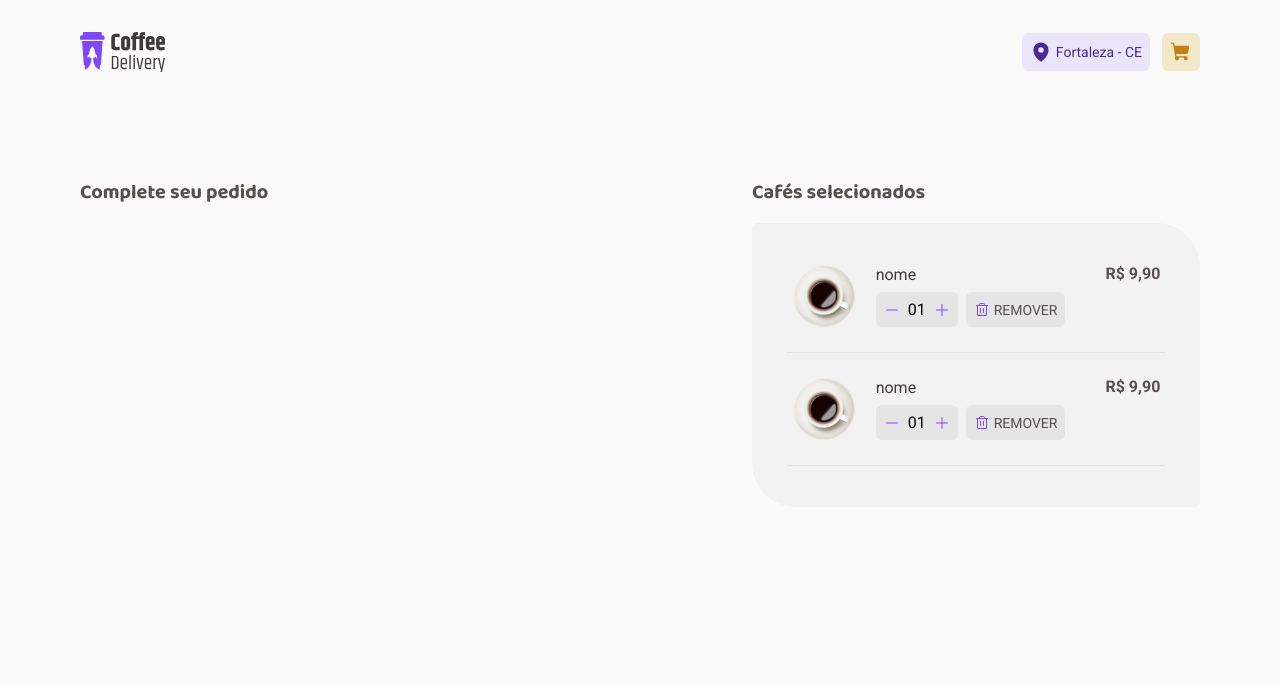
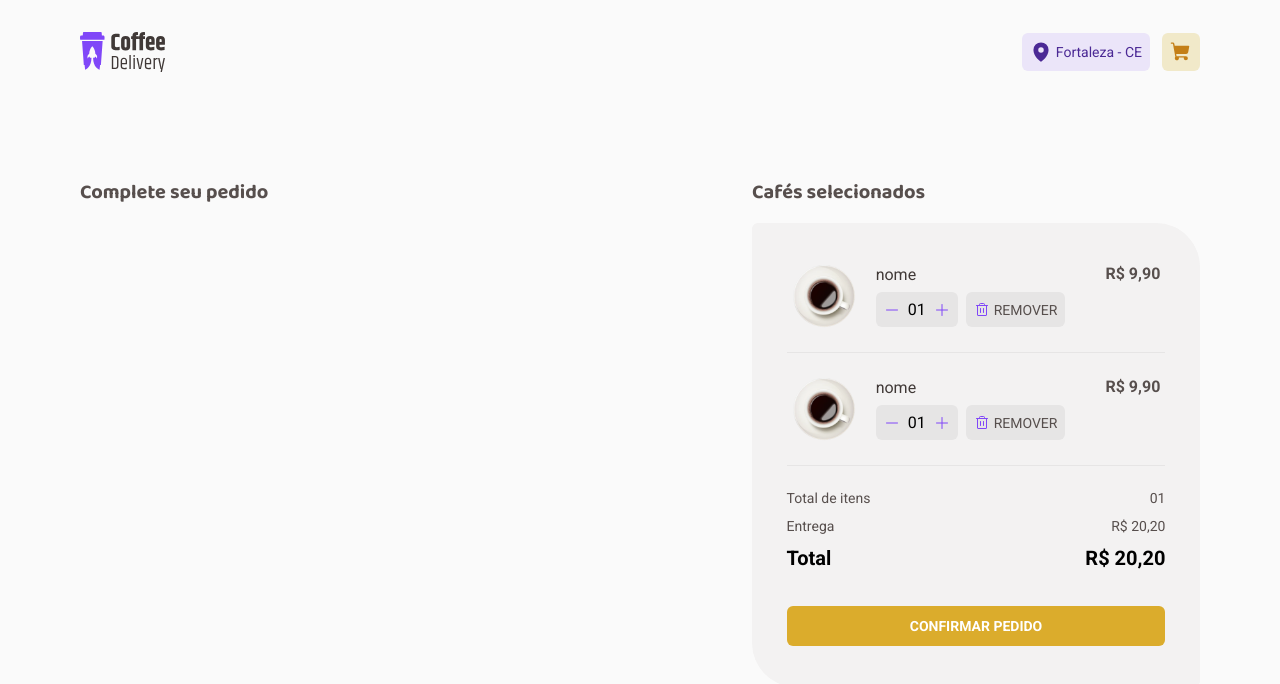
Before and after one commit to milsucruz/coffee-delivery-ts, a React (Vite) app: page /checkout in a window 1280 px wide. Shown: the top 684 px of the page. Built offline with nearby package versions, Linux system fonts and the light colour scheme.

Commit message:
CoffeeCard FinalBill

```diff
--- a/src/pages/Checkout/components/CheckoutCart/index.tsx
+++ b/src/pages/Checkout/components/CheckoutCart/index.tsx
@@ -1,5 +1,10 @@
 import { CoffeeCard } from '../CoffeeCard'
-import { CheckoutCartContainer, CheckoutCartContent } from './styles'
+import {
+  CheckoutCartContainer,
+  CheckoutCartContent,
+  CheckoutInfos,
+  FinalBill,
+} from './styles'
 
 export function CheckoutCart() {
   return (
@@ -9,6 +14,25 @@ export function CheckoutCart() {
       <CheckoutCartContent>
         <CoffeeCard />
         <CoffeeCard />
+
+        <FinalBill>
+          <CheckoutInfos>
+            <p>Total de itens</p>
+            <p>01</p>
+          </CheckoutInfos>
+
+          <CheckoutInfos>
+            <p>Entrega</p>
+            <p>R$ 20,20</p>
+          </CheckoutInfos>
+
+          <CheckoutInfos>
+            <span>Total</span>
+            <span>R$ 20,20</span>
+          </CheckoutInfos>
+
+          <button type="submit">confirmar pedido</button>
+        </FinalBill>
       </CheckoutCartContent>
     </CheckoutCartContainer>
   )
--- a/src/pages/Checkout/components/CheckoutCart/styles.ts
+++ b/src/pages/Checkout/components/CheckoutCart/styles.ts
@@ -1,6 +1,7 @@
 import styled from 'styled-components'
 
 export const CheckoutCartContainer = styled.div``
+
 export const CheckoutCartContent = styled.div`
   padding: 1rem 2.1rem 2.5rem;
   // 1 2.5 2.5
@@ -12,3 +13,50 @@ export const CheckoutCartContent = styled.div`
 
   background-color: ${(props) => props.theme['base-card']};
 `
+export const FinalBill = styled.div`
+  display: flex;
+  flex-direction: column;
+  gap: 0.75rem;
+
+  padding-top: 1.5rem;
+
+  button {
+    font-size: 0.875rem;
+    font-weight: 700;
+    text-transform: uppercase;
+
+    width: 100%;
+
+    border: none;
+    border-radius: 6px;
+
+    padding: 0.75rem;
+
+    color: ${(props) => props.theme.white};
+    background: ${(props) => props.theme.yellow};
+
+    cursor: pointer;
+    transition: background 0.1s;
+  }
+
+  button:hover {
+    background: ${(props) => props.theme['yellow-dark']};
+  }
+`
+
+export const CheckoutInfos = styled.div`
+  display: flex;
+  justify-content: space-between;
+
+  p {
+    font-size: 0.875rem;
+    color: ${(props) => props.theme['base-text']};
+  }
+
+  span {
+    font-size: 1.25rem;
+    font-weight: 700;
+
+    padding-bottom: 1.5rem;
+  }
+`
```
